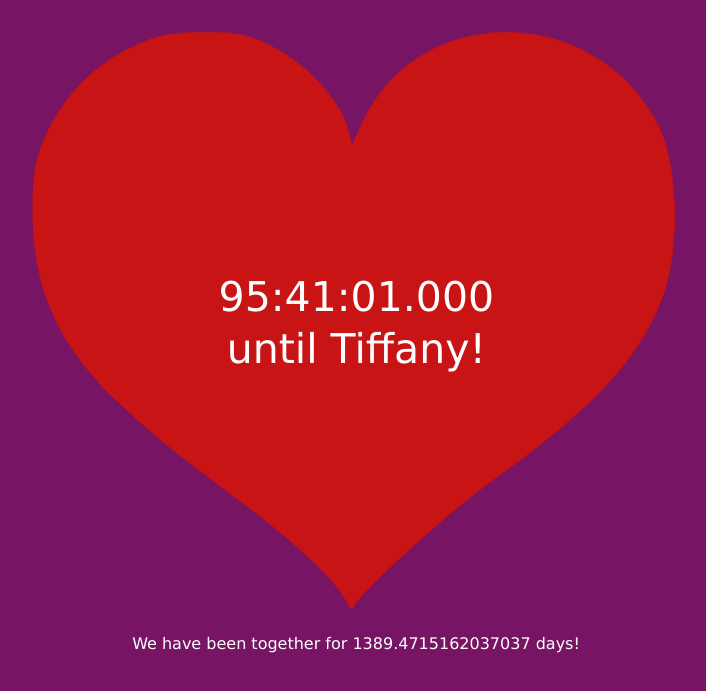
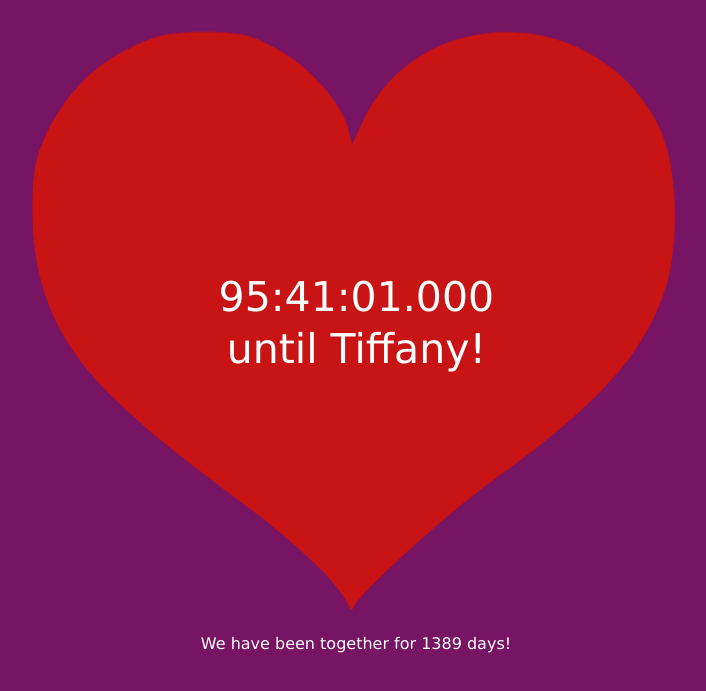
Before and after one commit to TheToolbox/countdown-to-tiffany, a plain HTML site: page index.html in a window 1280 px wide. Shown: the part 73-764 px from the top of the page, without its empty margins (284-990 px from the left). Drawn offline with Linux system fonts and the light colour scheme.

Commit message:
Rounding the days counter

```diff
--- a/index.html
+++ b/index.html
@@ -121,7 +121,7 @@
             window.requestAnimationFrame(updateTime);
 
             var millisecondsPerDay = 24 * 60 * 60 * 1000;
-            var newDays = (now - startTime) / millisecondsPerDay;
+            var newDays = Math.round((now - startTime) / millisecondsPerDay);
             if (newDays !== days) {
                 days = newDays;
                 daysEl.innerHTML = '' + days;
```
